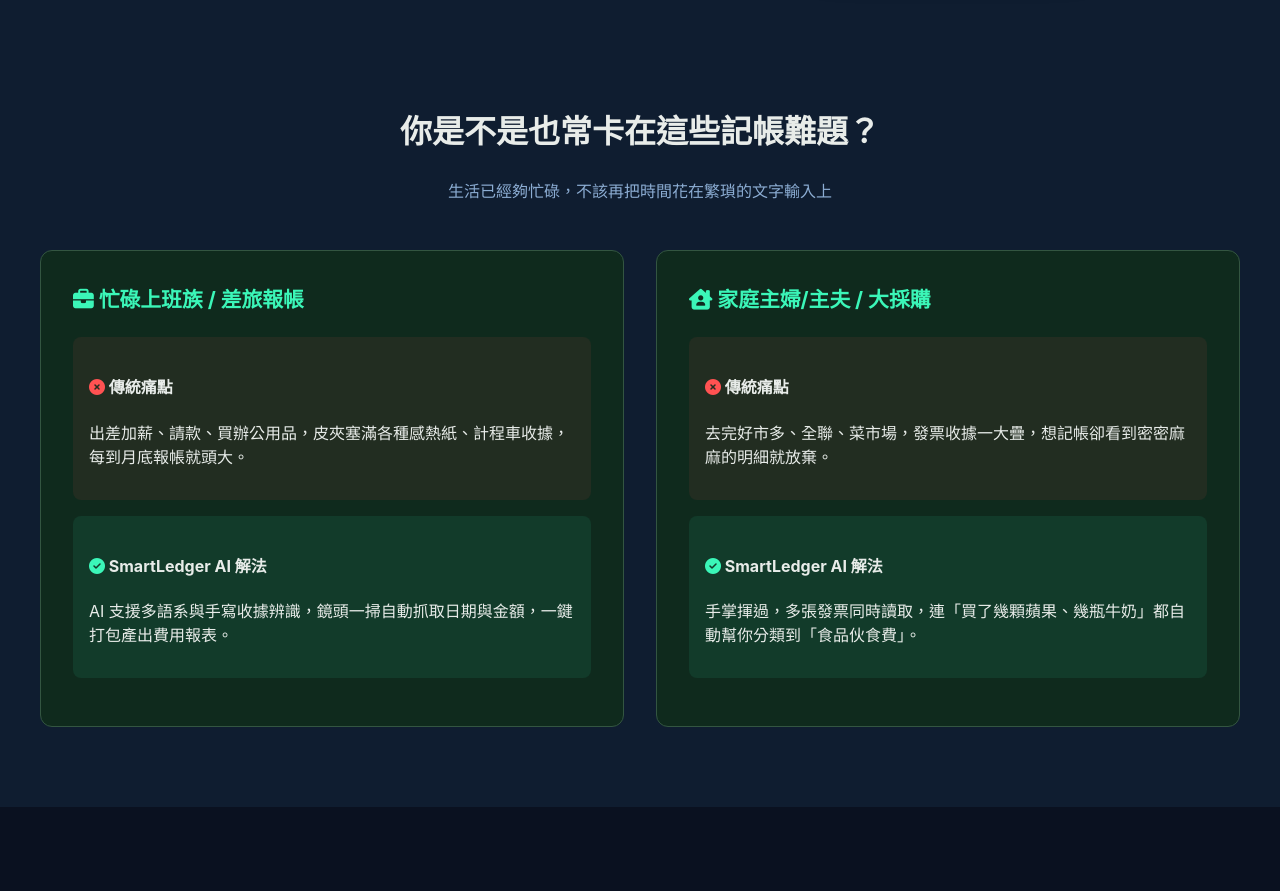
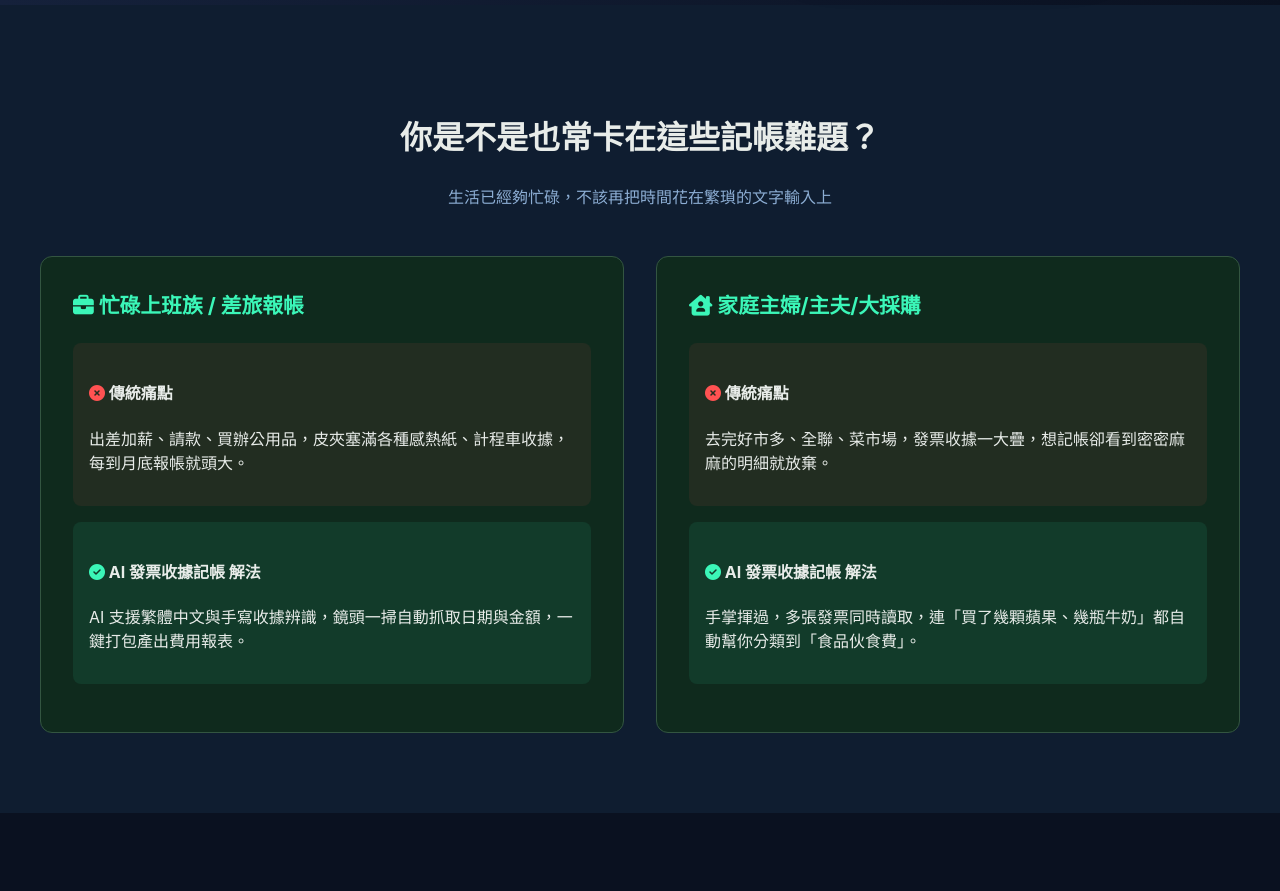
Before and after one commit to Mituteruhsu/Flask_Project, a Flask app: page /invoice/ in a window 1280 px wide. Shown: the part 778-1669 px from the top of the page. Run offline with Flask 3, Linux system fonts and the light colour scheme.

Commit message:
Update index.html

```diff
--- a/routes/index_bp.py
+++ b/routes/index_bp.py
@@ -1,5 +1,5 @@
 # routes/index.py
-from flask import Blueprint, redirect, url_for
+from flask import Blueprint, redirect, url_for, render_template
 from flask_login import current_user
 
 index_bp = Blueprint("index", __name__, url_prefix="/")
@@ -8,4 +8,4 @@
 def index():
     if current_user.is_authenticated:
         return redirect(url_for("dashboard.index"))
-    return redirect(url_for("auth.login"))
+    return render_template("index.html")
--- a/templates/index.html
+++ b/templates/index.html
@@ -6,7 +6,8 @@
     <meta name="viewport" content="width=device-width, initial-scale=1.0">
     <title>AI 智能發票收據記帳 - 1秒即時影像辨識</title>
     <!-- 載入專案既存基本樣式與擴充樣式 -->
-    <link rel="stylesheet" href="{{ url_for('static', filename='client/css/index_style.css') }}">
+
+    <link rel="stylesheet" href="{{ url_for('static', filename='css/index_style.css') }}">
     <link rel="stylesheet" href="https://cdnjs.cloudflare.com/ajax/libs/font-awesome/6.4.0/css/all.min.css">
 </head>
 <body class="landing-page">
@@ -14,7 +15,7 @@
     <!-- 頂部導航列 (Navbar) -->
     <nav class="navbar">
         <div class="nav-container">
-            <a href="#" class="navbar-brand"><i class="fa-solid fa-wand-magic-sparkles"></i> SmartLedger AI</a>
+            <a href="#" class="navbar-brand"><i class="fa-solid fa-wand-magic-sparkles"></i>AI 發票收據記帳</a>
             <div class="nav-links">
                 <a href="#features">產品優勢</a>
                 <a href="#demo-section">互動體驗</a>
@@ -70,21 +71,21 @@
                         <p>出差加薪、請款、買辦公用品，皮夾塞滿各種感熱紙、計程車收據，每到月底報帳就頭大。</p>
                     </div>
                     <div class="solution-box">
-                        <h4><i class="fa-solid fa-circle-check color-success"></i> SmartLedger AI 解法</h4>
-                        <p>AI 支援多語系與手寫收據辨識，鏡頭一掃自動抓取日期與金額，一鍵打包產出費用報表。</p>
+                        <h4><i class="fa-solid fa-circle-check color-success"></i> AI 發票收據記帳 解法</h4>
+                        <p>AI 支援繁體中文與手寫收據辨識，鏡頭一掃自動抓取日期與金額，一鍵打包產出費用報表。</p>
                     </div>
                 </div>
 
                 <!-- 家庭主婦/主夫卡片 -->
                 <div class="scenario-card">
-                    <div class="card-header-icon"><i class="fa-solid fa-house-chimney-user"></i> 家庭主婦/主夫 / 大採購</div>
+                    <div class="card-header-icon"><i class="fa-solid fa-house-chimney-user"></i> 家庭主婦/主夫/大採購</div>
                     <div class="problem-box">
                         <h4><i class="fa-solid fa-circle-xmark color-danger"></i> 傳統痛點</h4>
                         <p>去完好市多、全聯、菜市場，發票收據一大疊，想記帳卻看到密密麻麻的明細就放棄。</p>
                     </div>
                     <div class="solution-box">
-                        <h4><i class="fa-solid fa-circle-check color-success"></i> SmartLedger AI 解法</h4>
-                        <p>手掌揮過，多張發票同時讀取，連「買了幾顆蘋果、幾瓶牛奶」都自動幫你分類到「食品伙食費」。</p>
+                        <h4><i class="fa-solid fa-circle-check color-success"></i> AI 發票收據記帳 解法</h4>
+                        <p>手掌揮過，多張發票同時讀取，連「買了幾顆蘋果、幾瓶牛奶」都自動幫你分類到「食品伙食費」。
                     </div>
                 </div>
             </div>
@@ -177,7 +178,7 @@
             <h2 class="cta-title">別再把時間浪費在對帳單上了。<br>把麻煩事交給 AI，把時間留給家人。</h2>
             <a href="{{ url_for('auth.login') }}" class="btn-neon-large"><i class="fa-solid fa-bolt"></i> 免費開始！智能無腦記帳</a>
             <div class="security-claim">
-                <p>🔒 所有辨識發票皆經加密處理，符合個資安全規範，絕不洩漏消費隱私。</p>
+                <p>🔒 採用傳輸層安全加密與嚴格權限控管，符合個資規範，保障您的消費隱私。</p>
             </div>
             <p class="copyright">&copy; 2026 SmartLedger AI Inc. All rights reserved.</p>
         </div>
```
